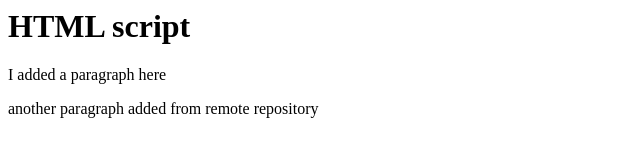
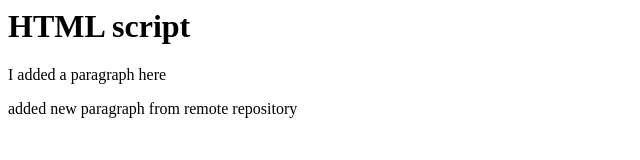
Before and after one commit to dotun-ogundare/testKnowledge, a plain HTML site: page index.html in a window 1280 px wide. Shown: the full height of the page, 0-640 px from the left. Drawn offline with Linux system fonts and the light colour scheme.

Commit message:
second update on file. First one not remarked

```diff
--- a/index.html
+++ b/index.html
@@ -6,6 +6,6 @@
 	<body>
 		<h1>HTML script</h1>
 		<p>I added a paragraph here</p>
-		<p> another paragraph added from remote repository</p>
+		<p> added new paragraph from remote repository</p>
 	</body>
 </html>
```
